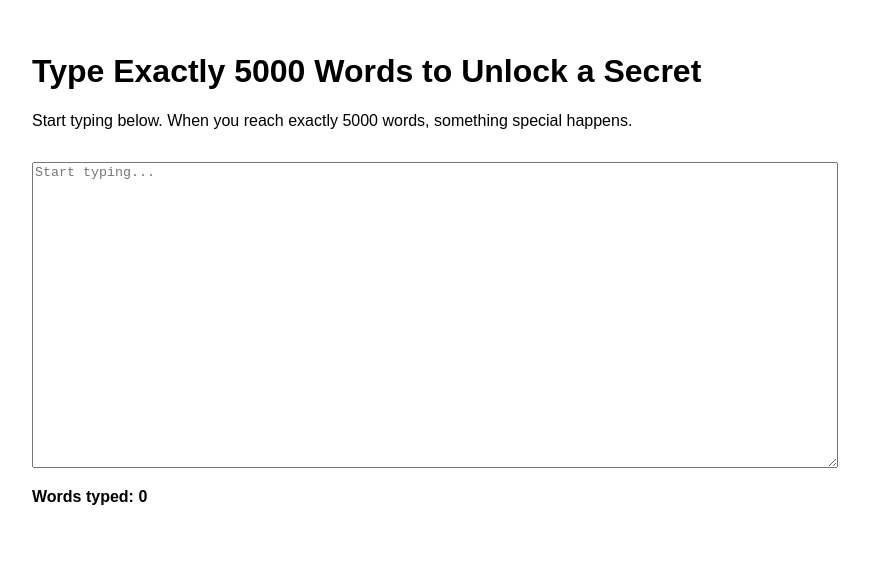
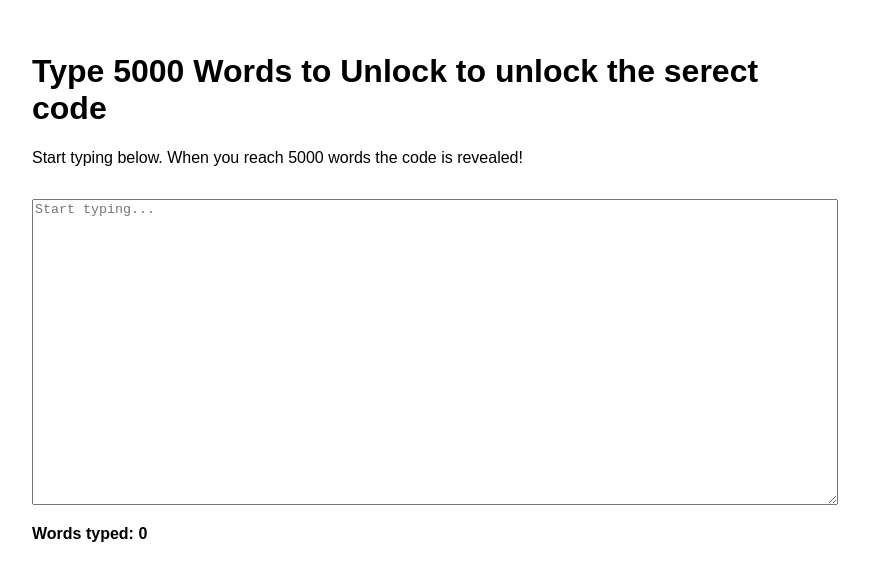
Before and after one commit to CornPOps1233/5000-Word-Write-Up, a plain HTML site: page index.html in a window 1280 px wide. Shown: the whole page, without its empty margins (208-1077 px from the left). Drawn offline with Linux system fonts and the light colour scheme.

Commit message:
Update index.html

```diff
--- a/index.html
+++ b/index.html
@@ -22,8 +22,8 @@
   </style>
 </head>
 <body>
-  <h1>Type Exactly 5000 Words to Unlock a Secret</h1>
-  <p>Start typing below. When you reach exactly 5000 words, something special happens.</p>
+  <h1>Type 5000 Words to Unlock to unlock the serect code</h1>
+  <p>Start typing below. When you reach 5000 words the code is revealed!</p>
   <textarea id="textInput" placeholder="Start typing..."></textarea>
   <div id="result">Words typed: 0</div>
 
@@ -38,7 +38,7 @@
       const words = textInput.value.trim().split(/\s+/).filter(w => w.length > 0);
       const wordCount = words.length;
 
-      if (wordCount === 5000) {
+      if (wordCount >= 5000) {
         result.textContent = `🎉 You unlocked the secret code: ${secretCode}`;
       } else {
         result.textContent = `Words typed: ${wordCount}`;
```
